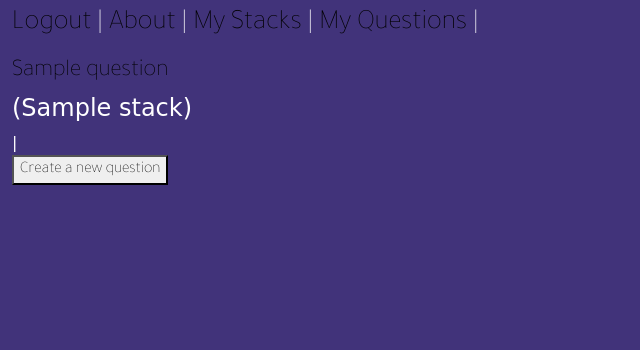
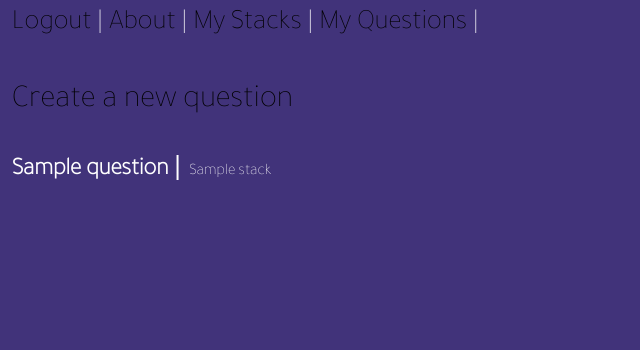
Before and after one commit to sabinaTT/talk-the-walk, a Django app: page /questions/ in a window 1280 px wide. Shown: the top 350 px of the page, without its empty margins (0-640 px from the left). Run offline with Django 4.2, Linux system fonts and the light colour scheme; a user stored in the database is signed in; tables that the repository leaves empty hold one stand-in row (values such as "Sample post"); some web fonts are replaced.

Commit message:
style questions_index template

```diff
--- a/main_app/static/styles/styles.css
+++ b/main_app/static/styles/styles.css
@@ -121,7 +121,51 @@ input:hover {
     transition: 0.2s;
     font-weight: bold;
 }
+#id_name {
+    background-color: #ECFEE8;
+    border: none;
+    border-radius: 2px;
+    width: 15.5rem;
+}
 
+#save-stack {
+    background-color: #C2EFEB;
+    border: none;
+    border-radius: 2px;
+    font-family: 'Tajawal', sans-serif;
+    width: 10rem;
+    text-align: center;
+}
+label {
+    font-size: 1.25rem;
+}
+#save-stack:hover {
+    font-weight: bold;
+}
+.h2 {
+    font-family: 'Tajawal', sans-serif;
+}
+.create-question:hover {
+    text-decoration: none;
+    color: white;
+    font-weight: bold;
+}
+#question {
+    color: white;
+    font-weight: bold;
+    font-size: 100%
+}
+#question:hover {
+    color: black;
+    font-weight: bold;
+    font-size: 100%;
+    transition: 0.2s;
+    font-weight: bold;
+}
+#stack-name {
+    font-family: 'Tajawal', sans-serif;
+    font-size: 1rem;
+}
 /*
 a:link, a:visited, a:hover, a:active {
     color: white;
@@ -156,9 +200,7 @@ h1 {
     padding: auto;
     position: relative;
 } */
-nav {
-    float: right;
-}
+
 p, h1 {
     text-align: justify;
     text-justify: inter-word;
--- a/main_app/templates/list_stacks.html
+++ b/main_app/templates/list_stacks.html
@@ -5,7 +5,7 @@
     <br />
     <div class="row justify-content-sm-between" >
         <div class="col-sm-7 d-flex justify-content-around" id='choose-stack-txt'>
-            <h2>Choose a stack to to practice</h2>
+            <h2>Choose a stack to practice</h2>
         </div>
 
         <div class="col-sm-4 d-flex justify-content-around">
--- a/main_app/templates/questions_index.html
+++ b/main_app/templates/questions_index.html
@@ -1,18 +1,26 @@
 {% extends 'base.html' %}
 {% block body %}
 <div class="container-fluid">
+    <br />
+    <div class="row">
+        <a href='../questions/create'>
+            <h2 class='create-question'>Create a new question</h2>
+        </a>
+    </div>
+    <br />
+
 {% for question in questions %}
-    <div>
-        <a href="{% url 'questions_show' question.pk %}">
+    <div class='row'>
+        <div class="col-sm-8 h4">
+        <a id='question' href="{% url 'questions_show' question.pk %}">
             <div>
-                <h4>{{ question.the_question }}</h4>
+                <span>{{ question.the_question }}</span>
             </a>
-                <h4>({{ question.stack }})</h4>
-                |
+                |  <span id='stack-name'>{{ question.stack }}</span>
             </div>
-
+        </div>
     </div>
 {% endfor %}
-<a href='../questions/create'><button>Create a new question</button></a>
+
 </div>
 {% endblock %}
--- a/main_app/urls.py
+++ b/main_app/urls.py
@@ -9,7 +9,7 @@ urlpatterns = [
     path('stacks/new/', views.Create_Stack.as_view(), name='create_stack'),
     path('stacks/<int:pk>/', views.StackDetail.as_view(), name='stack_detail'),
     path('stacks/<int:pk>/update', views.Update_Stack.as_view(), name='update_stack'),
-    path('stacks/<int:pk>delete', views.DeleteStack.as_view(), name='delete_stack'),
+    # path('stacks/<int:pk>delete', views.DeleteStack.as_view(), name='delete_stack'),
     # QUESTION MODEL
     path('questions/', views.questions_index, name='questions_index'),
     path('questions/<int:question_id>', views.questions_show, name='questions_show'),
--- a/main_app/views.py
+++ b/main_app/views.py
@@ -56,11 +56,11 @@ class Update_Stack(UpdateView):
     template_name = 'update_stack.html'
     success_url = '/stacks'
 
-@method_decorator(login_required, name='dispatch')
-class DeleteStack(DeleteView):
-    model = Stack
-    template_name = 'delete_stack.html'
-    success_url = '/questions/'
+# @method_decorator(login_required, name='dispatch')
+# class DeleteStack(DeleteView):
+#     model = Stack
+#     template_name = 'delete_stack.html'
+#     success_url = '/questions/'
 
 
 @login_required
```
Also changed, not shown: main_app/templates/create_stack.html (+15 -4 lines), main_app/templates/delete_stack.html (deleted).
